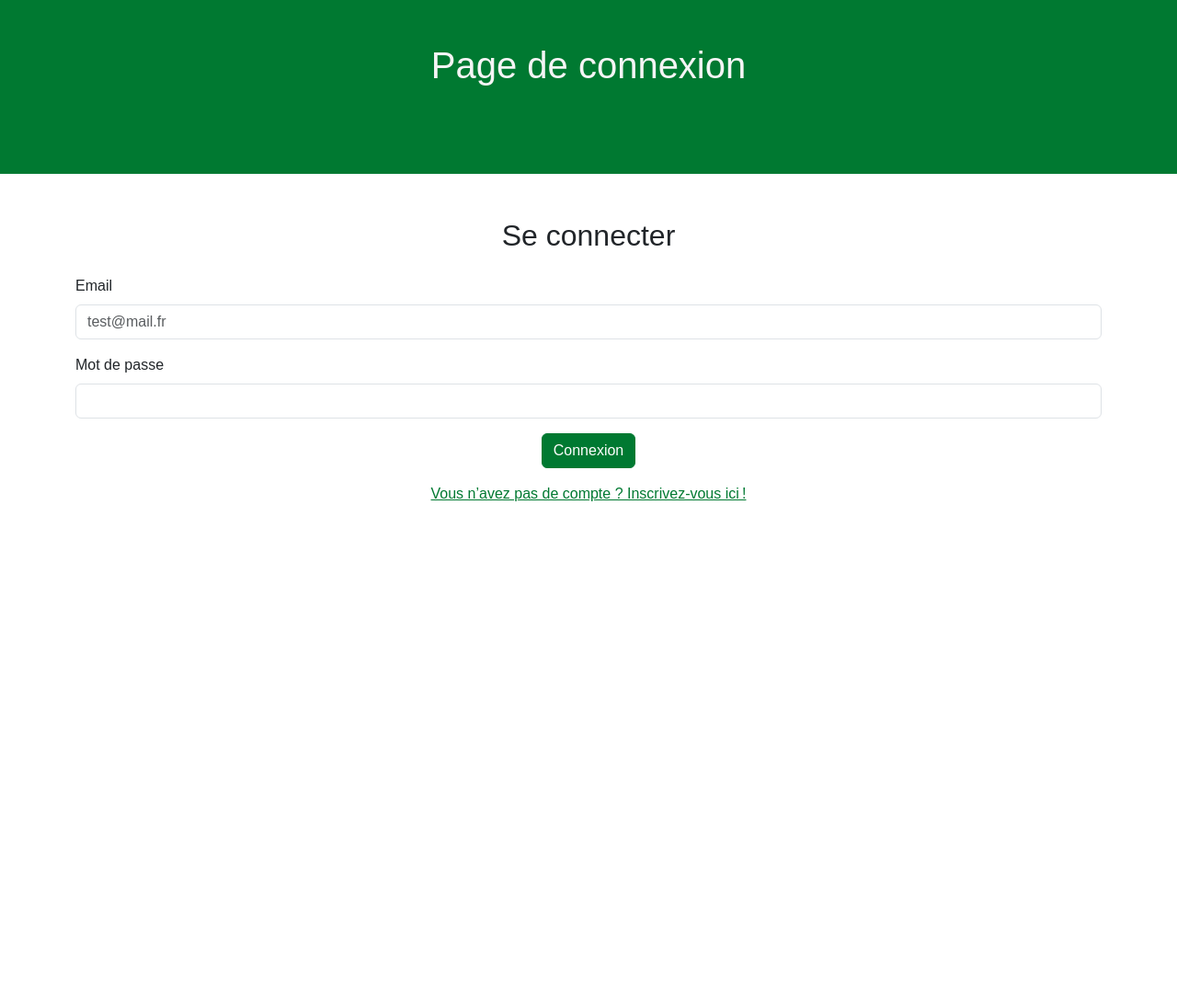
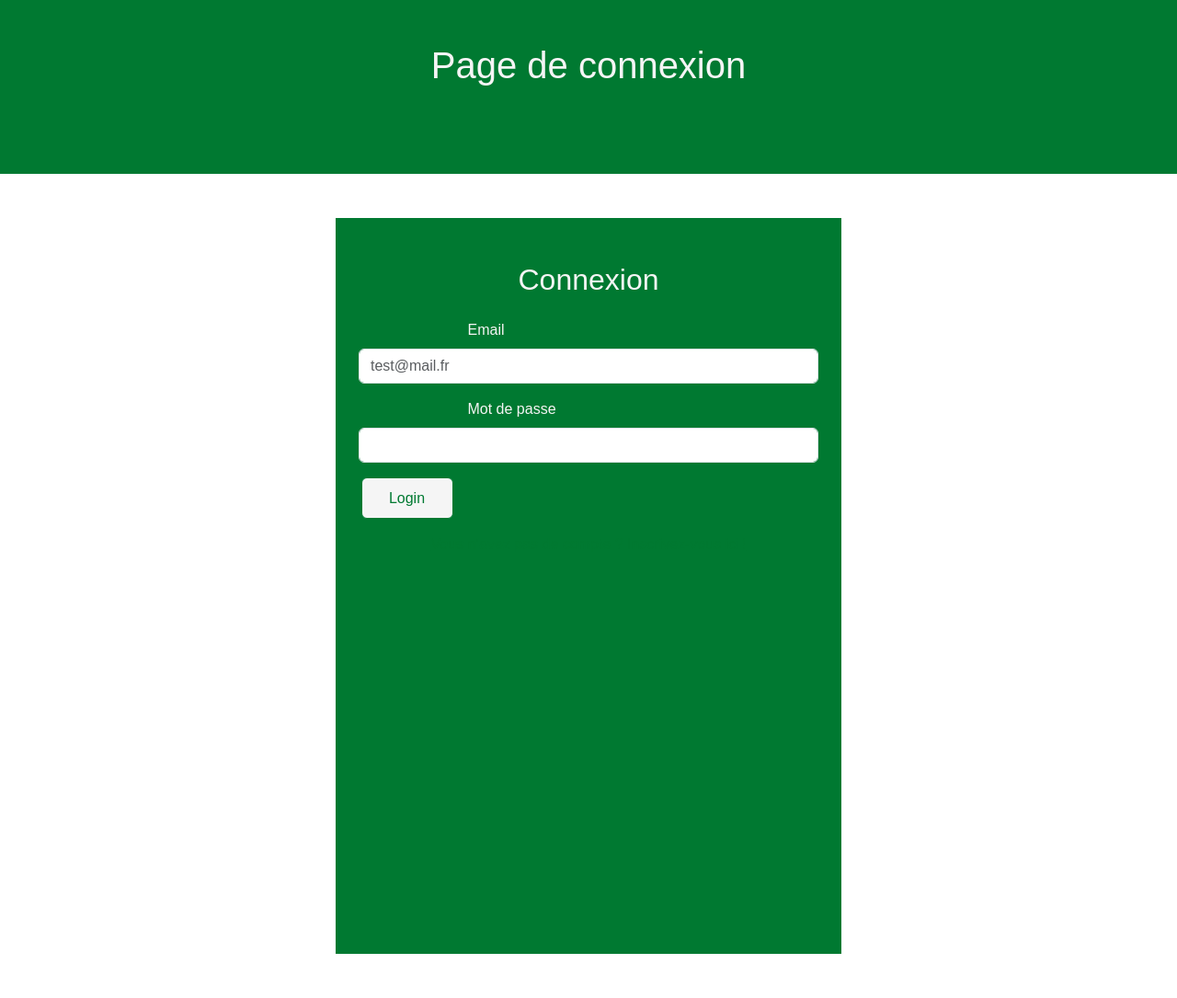
Before and after one commit to Jessica130883/zoo-arcadia, a PHP site: page /Vue/auth/login.php in a window 1280 px wide. Shown: the part 151-1236 px from the top of the page at 92% size. Before the commit the page ends 696 px from the top, so only its background shows below. Run offline with PHP 8.4, Linux system fonts and the light colour scheme; some libraries are stand-ins or nearby versions.

Commit message:
Mise en page du formulaire

```diff
--- a/Vue/auth/login.php
+++ b/Vue/auth/login.php
@@ -23,23 +23,23 @@
         <h1 class="login-title text-center text-secondary pt-5">Page de connexion</h1>
 </div>
 
-<div class="container mt-5 mb-5 container-form">
-    <h2 class="title-connecter mb-4 text-center">Se connecter</h2>
+<div class="container mt-5 mb-5 container-form bg-primary">
+    <h2 class="title-connecter mb-4 pt-5 text-center text-secondary">Connexion</h2>
     <form>
-        <div class="mb-3">
-          <label for="EmailInput" class="form-label">Email</label>
-          <input type="email" class="form-control" id="EmailInput" placeholder="test@mail.fr" name="Email">
+        <div class="mb-3 form-group">
+          <label for="EmailInput" class="form-label text-secondary">Email</label>
+          <input type="email" class="form-control custom-width-input" id="EmailInput" placeholder="test@mail.fr" name="Email">
         </div>
-        <div class="mb-3">
-          <label for="PasswordInput" class="form-label">Mot de passe</label>
-          <input type="password" class="form-control" id="PasswordInput" name="Password">
+        <div class="mb-3 form-group">
+          <label for="PasswordInput" class="form-label text-secondary">Mot de passe</label>
+          <input type="password" class="form-control custom-width-input" id="PasswordInput" name="Password">
         </div>
         <div class="text-center">
-            <button type="submit" class="btn btn-primary">Connexion</button>
+            <button type="submit" class="btn btn-primary btn-login bg-secondary text-primary">Login</button>
         </div>
     </form>
     <div class="text-center pt-3">
-        <a href="/signup">Vous n’avez pas de compte ? Inscrivez-vous ici !</a>
+        <a href="#">Vous n’avez pas de compte ? Inscrivez-vous ici !</a>
     </div>
 </div>
 <script src="node_modules/bootstrap/dist/js/bootstrap.bundle.min.js"></script>
--- a/scss/main.scss
+++ b/scss/main.scss
@@ -398,11 +398,29 @@ main {
   height: 150px;
   width: 100%;
 }
-.title-login {
-  height: 190px;
-  clear: both;
+
+.custom-width-input {
+  max-width: 500px;
+  width: 100%;
+  margin: auto;
 }
+.form-label {
+  margin-left: 25%;
+}
+
 .container-form {
-  margin-top: 50px;
+  height: 800px;
+  width: 550px;
+  margin-bottom: 200px;
+
 }
+.btn-login {
+  height: 45px;
+  width: 100px;
+  margin-left: -395px;
+}
+
+
+
+
   }
```
Also changed, not shown: scss/main.css, 1 other file.
